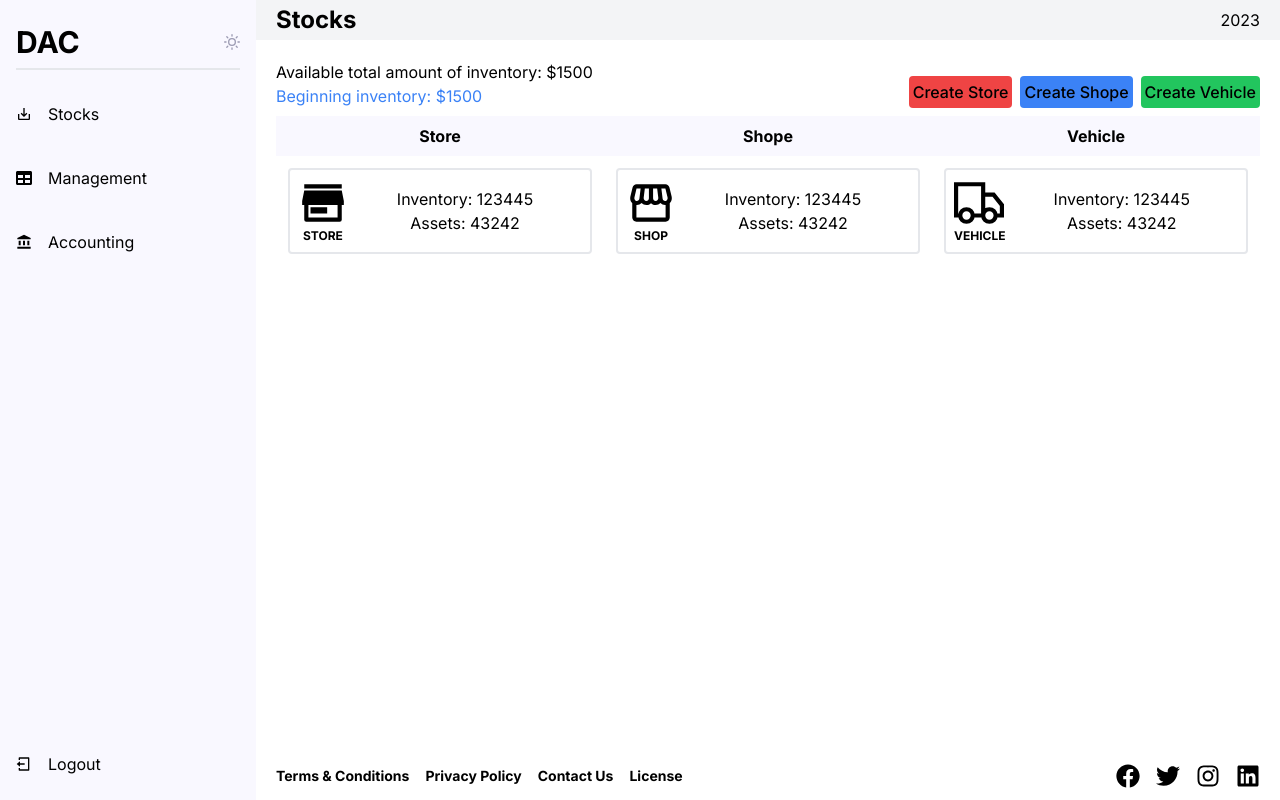
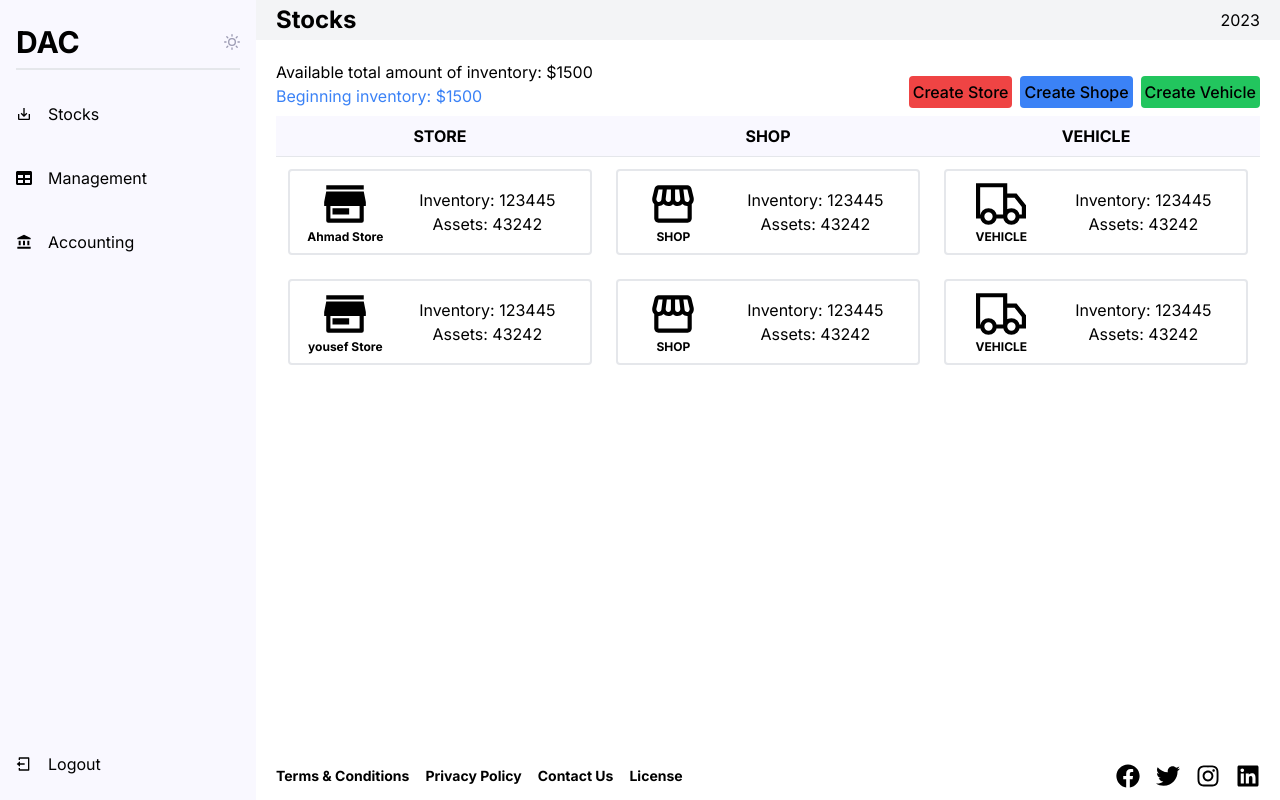
Before and after one commit to ahmadhassoun366/DAC-WebApp, a Next.js app: page /dashboard/pages/stocks in a window 1280 px wide. Built offline with nearby package versions, Linux system fonts and the light colour scheme.

Commit message:
edit in page store

```diff
--- a/src/app/dashboard/pages/management/page.tsx
+++ b/src/app/dashboard/pages/management/page.tsx
@@ -1,6 +1,11 @@
 
 export default function Management() {
   return (
-      <h2 className="text-2xl font-bold mb-3 ">Management</h2>
+      <div>
+        <div className="flex justify-between items-center bg-gray-100 px-5 py-1">
+        <h2 className="text-2xl font-bold">Management</h2>
+        <h4>2023</h4>
+      </div>
+      </div>
   );
 }
--- a/src/app/dashboard/pages/stocks/page.tsx
+++ b/src/app/dashboard/pages/stocks/page.tsx
@@ -21,23 +21,23 @@ export default function Stocks() {
         </div>
       </div>
       <div className="px-5">
-        <table className="table-fixed w-full">
+        <table className="table-fixed w-full divide-y divide-gray-200">
           <thead className="bg-abrandc-light-grey">
             <tr>
-              <th className="py-2">Store</th>
-              <th className="py-2">Shope</th>
-              <th className="py-2">Vehicle</th>
+              <th className="py-2">STORE</th>
+              <th className="py-2">SHOP</th>
+              <th className="py-2">VEHICLE</th>
             </tr>
           </thead>
           <tbody>
             <tr>
               <td className="text-center p-3">
                 <div className="flex lg:flex-row border-2 rounded p-2 hover:drop-shadow flex-col">
-                  <div className="m-auto">
-                    <RiStore3Fill size={50} />
-                    <p className="text-xs font-bold">STORE</p>
+                  <div className="m-auto w-2/6">
+                    <div className="flex justify-center"><RiStore3Fill size={50} /></div>
+                    <p className="text-xs text-center font-bold">Ahmad Store</p>
                   </div>
-                  <div className="w-5/6 items-center flex flex-col justify-center m-auto">
+                  <div className="w-4/6 items-center flex flex-col justify-center m-auto">
                     <h1>Inventory: 123445</h1>
                     <h1>Assets: 43242</h1>
                   </div>
@@ -45,11 +45,11 @@ export default function Stocks() {
               </td>
               <td className="text-center p-3">
                 <div className="flex lg:flex-row border-2 rounded p-2 hover:drop-shadow flex-col">
-                  <div className="m-auto">
-                    <MdStorefront size={50} />
+                  <div className="m-auto w-2/6">
+                    <div className="flex justify-center"><MdStorefront size={50} /></div>
                     <p className="text-xs font-bold">SHOP</p>
                   </div>
-                  <div className="w-5/6 items-center flex flex-col justify-center m-auto">
+                  <div className="w-4/6 items-center flex flex-col justify-center m-auto">
                     <h1>Inventory: 123445</h1>
                     <h1>Assets: 43242</h1>
                   </div>
@@ -57,11 +57,49 @@ export default function Stocks() {
               </td>
               <td className="text-center p-3">
                 <div className="flex lg:flex-row border-2 rounded p-2 hover:drop-shadow flex-col">
-                  <div className="m-auto">
-                    <GrDeliver size={50} />
+                  <div className="m-auto w-2/6">
+                    <div className="flex justify-center"><GrDeliver size={50} /></div>
                     <p className="text-xs font-bold">VEHICLE</p>
                   </div>
-                  <div className="w-5/6 items-center flex flex-col justify-center m-auto">
+                  <div className="w-4/6 items-center flex flex-col justify-center m-auto">
+                    <h1>Inventory: 123445</h1>
+                    <h1>Assets: 43242</h1>
+                  </div>
+                </div>
+              </td>
+            </tr>
+            <tr>
+              <td className="text-center p-3">
+                <div className="flex lg:flex-row border-2 rounded p-2 hover:drop-shadow flex-col">
+                  <div className="m-auto w-2/6">
+                    <div className="flex justify-center"><RiStore3Fill size={50} /></div>
+                    <p className="text-xs text-center font-bold">yousef Store</p>
+                  </div>
+                  <div className="w-4/6 items-center flex flex-col justify-center m-auto">
+                    <h1>Inventory: 123445</h1>
+                    <h1>Assets: 43242</h1>
+                  </div>
+                </div>
+              </td>
+              <td className="text-center p-3">
+                <div className="flex lg:flex-row border-2 rounded p-2 hover:drop-shadow flex-col">
+                  <div className="m-auto w-2/6">
+                    <div className="flex justify-center"><MdStorefront size={50} /></div>
+                    <p className="text-xs font-bold">SHOP</p>
+                  </div>
+                  <div className="w-4/6 items-center flex flex-col justify-center m-auto">
+                    <h1>Inventory: 123445</h1>
+                    <h1>Assets: 43242</h1>
+                  </div>
+                </div>
+              </td>
+              <td className="text-center p-3">
+                <div className="flex lg:flex-row border-2 rounded p-2 hover:drop-shadow flex-col">
+                  <div className="m-auto w-2/6">
+                    <div className="flex justify-center"><GrDeliver size={50} /></div>
+                    <p className="text-xs font-bold">VEHICLE</p>
+                  </div>
+                  <div className="w-4/6 items-center flex flex-col justify-center m-auto">
                     <h1>Inventory: 123445</h1>
                     <h1>Assets: 43242</h1>
                   </div>
```
